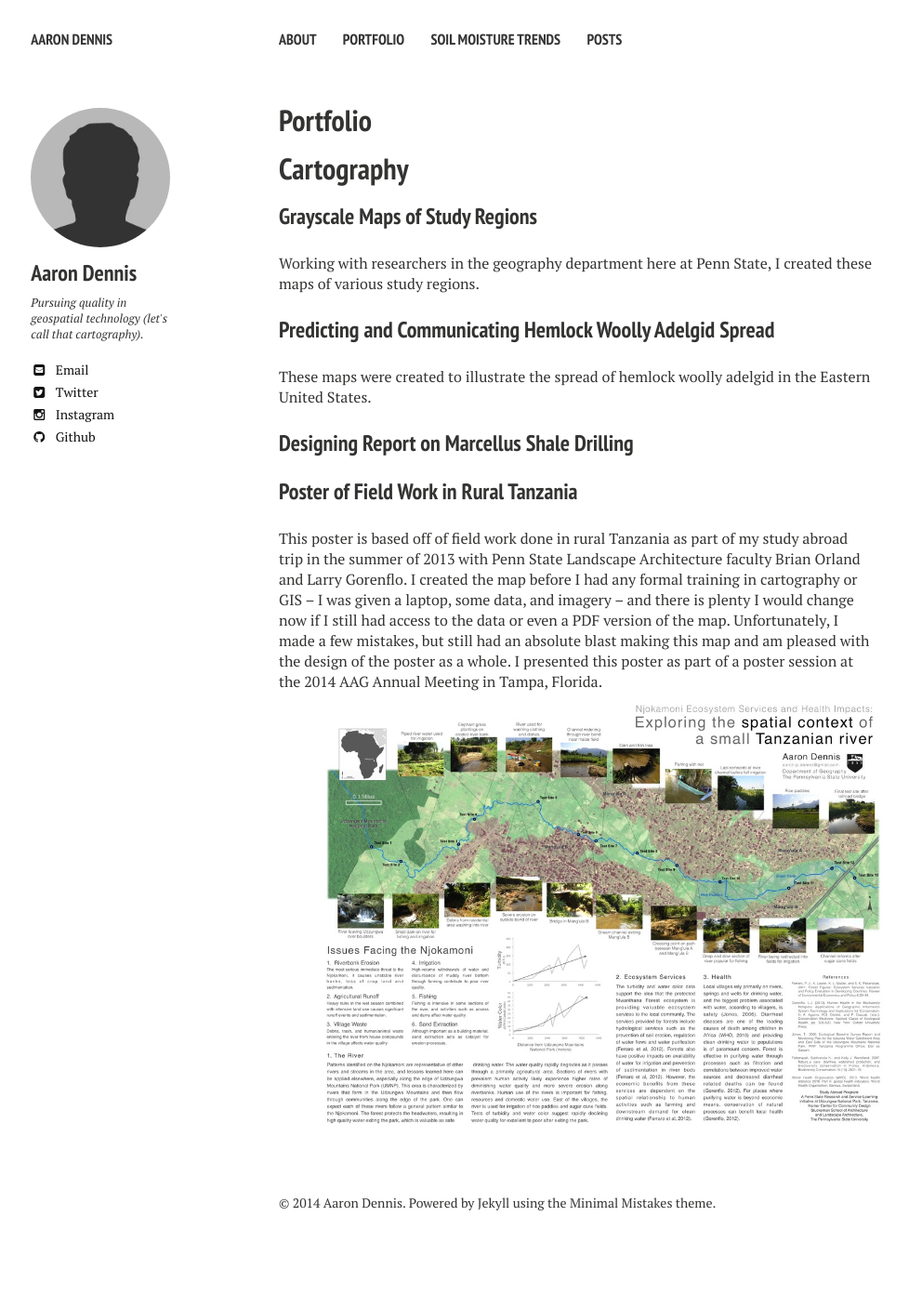
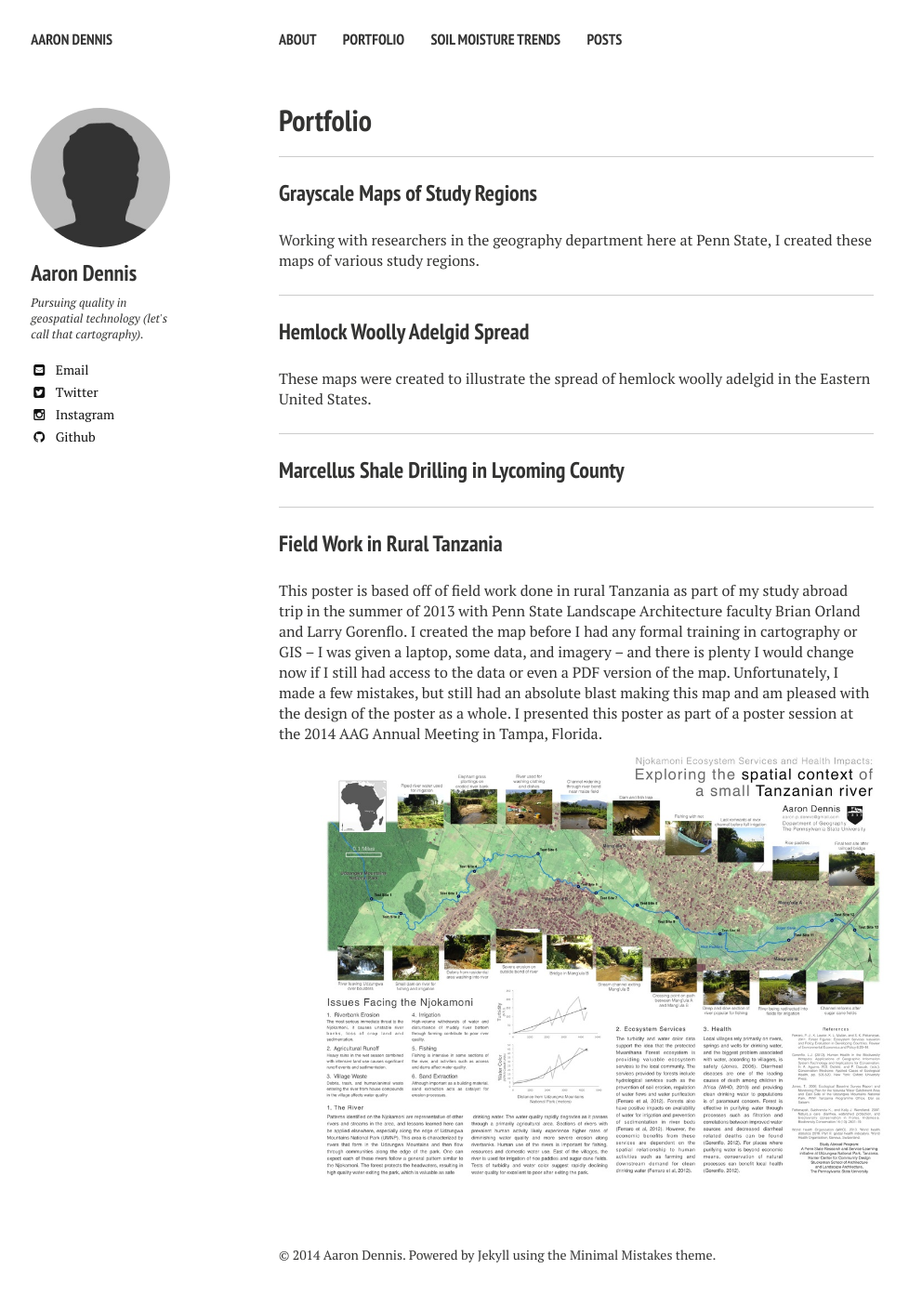
Before and after one commit to Joe-Robertson/aaronpdennis.github.io, a Jekyll site: the page built from portfolio/index.md, in a window 1280 px wide. Shown: the whole page at 93% size, without its empty margins (20-998 px from the left). Built offline with Jekyll 4.4.1, drawn with Linux system fonts in a browser that asks for light colours; nearby versions of some CDN libraries; before the commit the page ends 1352 px from its top, so only the background shows below that.

Commit message:
lines on portfolio page

```diff
--- a/portfolio/index.md
+++ b/portfolio/index.md
@@ -9,22 +9,21 @@ image:
   credit:
   creditlink:
 ---
-# Cartography
-
+---
 ### Grayscale Maps of Study Regions
 
 Working with researchers in the geography department here at Penn State, I created these maps of various study regions.
 
-
-### Predicting and Communicating Hemlock Woolly Adelgid Spread
+---
+### Hemlock Woolly Adelgid Spread
 
 These maps were created to illustrate the spread of hemlock woolly adelgid in the Eastern United States.
 
-### Designing Report on Marcellus Shale Drilling
+---
+### Marcellus Shale Drilling in Lycoming County
 
-
-
-### Poster of Field Work in Rural Tanzania
+---
+### Field Work in Rural Tanzania
 
 This poster is based off of field work done in rural Tanzania as part of my study abroad trip in the summer of 2013 with Penn State Landscape Architecture faculty Brian Orland and Larry Gorenflo. I created the map before I had any formal training in cartography or GIS -- I was given a laptop, some data, and imagery -- and there is plenty I would change now if I still had access to the data or even a PDF version of the map. Unfortunately, I made a few mistakes, but still had an absolute blast making this map and am pleased with the design of the poster as a whole. I presented this poster as part of a poster session at the 2014 AAG Annual Meeting in Tampa, Florida.
 
```
